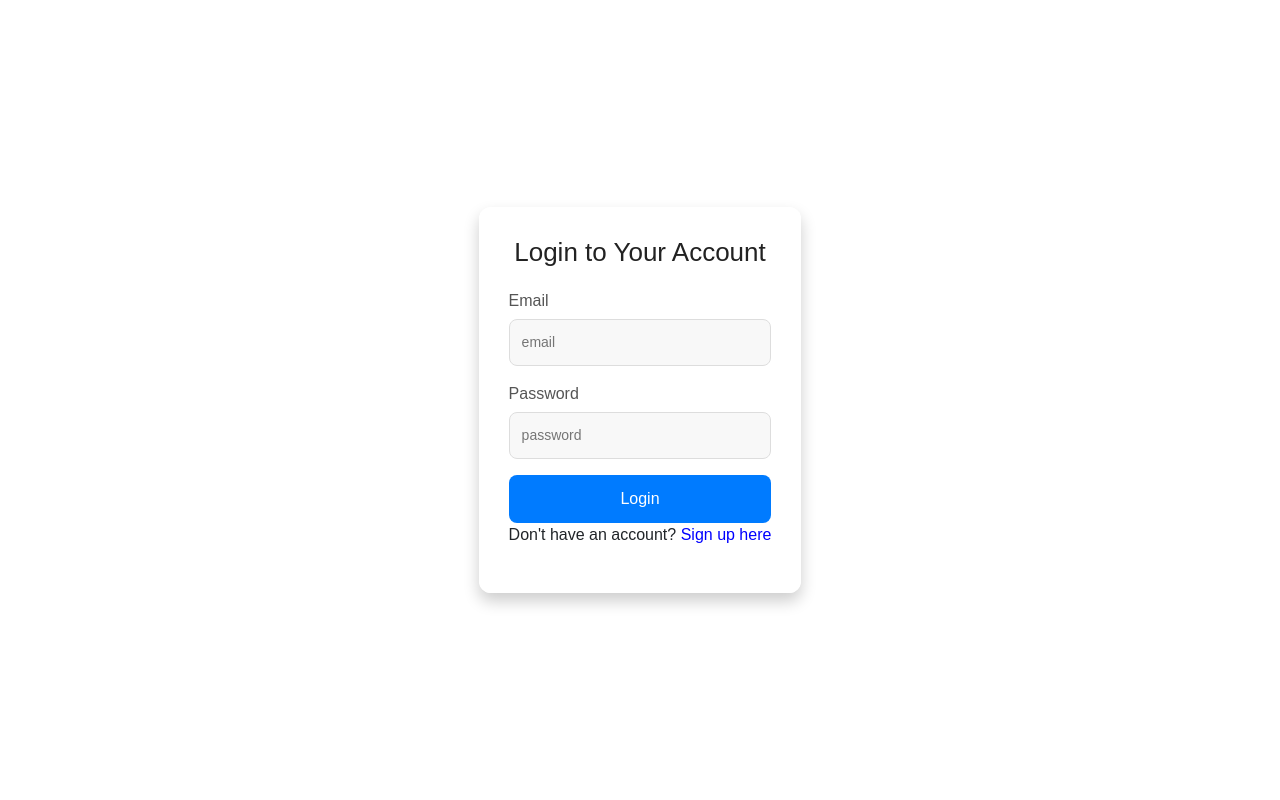
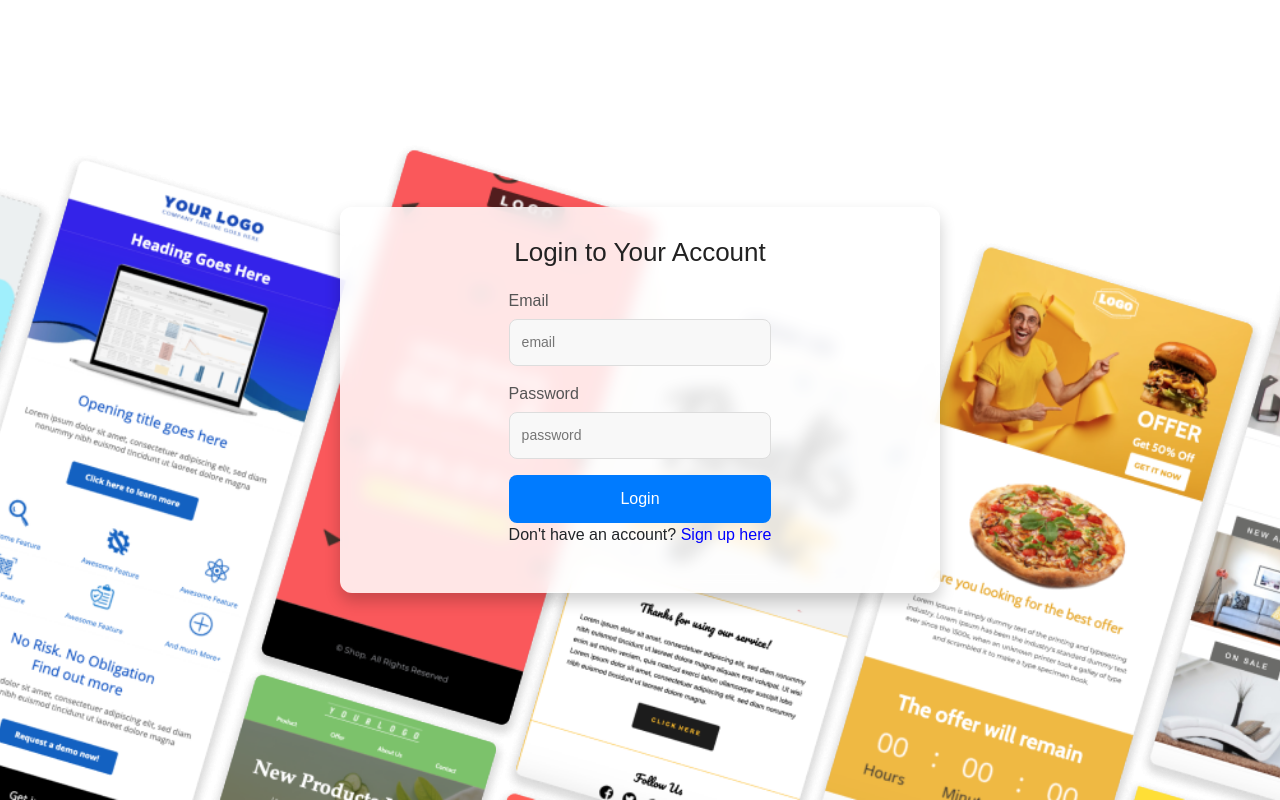
Before and after one commit to Salman1205/Email-template-generator-app, a React (Create React App) app: page /login in a window 1280 px wide. Built offline with nearby package versions, Linux system fonts and the light colour scheme.

Commit message:
UI improvements and added welcome message

```diff
--- a/src/Css/login.css
+++ b/src/Css/login.css
@@ -1,3 +1,4 @@
+/* Common styles for both login and signup pages */
 body {
     font-family: 'Roboto', sans-serif;
     margin: 0;
@@ -6,6 +7,10 @@ body {
     justify-content: center;
     align-items: center;
     height: 100vh;
+    background-image: url('../Media/bkg.png');
+    background-size: cover;
+    background-position: center;
+    background-repeat: no-repeat;
 }
 
 .fullScreen {
@@ -18,21 +23,21 @@ body {
     background-position: center;
     background-repeat: no-repeat;
     justify-content: center;
+    align-items: center;
 }
 
+/* Login page specific styles */
 .login-container {
-    background: rgba(255, 255, 255, 0.95);
+    background: rgba(255, 255, 255, 0.85); /* Match signup container's transparency */
     padding: 30px;
     border-radius: 12px;
     width: 100%;
     max-width: 600px;
-    /* height: 700px; */
     box-shadow: 0 8px 16px rgba(0, 0, 0, 0.2);
-    backdrop-filter: blur(8px);
+    backdrop-filter: blur(8px); /* Same as signup container */
     display: flex;
     flex-direction: column;
     align-items: center;
-    align-self: center;
     justify-self: center;
 }
 
--- a/src/Css/profile.css
+++ b/src/Css/profile.css
@@ -22,6 +22,14 @@
 
 .profile_page-sidebar.visible {
     left: 0;
+}
+
+.welcome-message {
+    font-size: 1.2rem;
+    font-weight: bold;
+    color: #333;
+    margin-top: 1rem;
+    margin-bottom: 2rem;
 }
 
 .profile_page-logo img {
--- a/src/Pages/Login.jsx
+++ b/src/Pages/Login.jsx
@@ -42,6 +42,7 @@ const Login = ({ loginCredentials, setLoginCredentials }) => {
     };
 
     return (
+        <div className="fullScreen">
             <div className="login-container">
                 <div className="login-form">
                     <h1>Login to Your Account</h1>
@@ -76,6 +77,7 @@ const Login = ({ loginCredentials, setLoginCredentials }) => {
                     >Sign up here</span></p>
                 </div>
             </div>
+        </div>
     );
 };
 
--- a/src/Pages/ProfilePage.jsx
+++ b/src/Pages/ProfilePage.jsx
@@ -1,8 +1,7 @@
-import React, { useState, useRef } from 'react';
+import React, { useState } from 'react';
 import { Helmet } from 'react-helmet';
 import "../Css/profile.css";
 import stayaLogo from "../Media/stayaLogo.png";
-import dummy from "../Media/dummy.png";
 import { useNavigate } from 'react-router-dom';
 import Editor from './Editor';
 import TemplateGeneration from './TemplateGeneration';
@@ -23,9 +22,7 @@ const ProfilePage = ({
     const [menuVisible, setMenuVisible] = useState(true);
 
     const getTemplates = async () => {
-
-        console.log(loginCredentials)
-
+        console.log(loginCredentials);
         try {
             const response = await fetch(`${process.env.REACT_APP_LOGIN_SIGNUP_URL}/templates/${loginCredentials.user_id}`, {
                 method: 'GET',
@@ -47,20 +44,7 @@ const ProfilePage = ({
             console.error('Error:', error);
             return null;
         }
-
     };
-
-    const extractHtml = (templateId) => {
-        const element = document.getElementById(templateId);
-        if (element) {
-          const htmlWithInlineStyles = element.innerHTML;
-          console.log(htmlWithInlineStyles);
-          return htmlWithInlineStyles;
-        } else {
-          console.error(`Element with ID ${templateId} not found.`);
-          return null;
-        }
-      }
 
     const toggleMenu = () => {
         setMenuVisible(!menuVisible);
@@ -85,6 +69,9 @@ const ProfilePage = ({
                 <div className="profile_page-logo">
                     <img src={stayaLogo} alt="Sendif Logo" />
                 </div>
+                <div className="welcome-message">
+                    Welcome, {loginCredentials.username}!
+                </div>
                 <button className="profile_page-new-design" onClick={() => navigate("/profile/template-generation")}>
                     <i className="fa-solid fa-pen-to-square"></i>New Design
                 </button>
@@ -98,6 +85,7 @@ const ProfilePage = ({
                     <li><a href="#"><i className="fa-brands fa-slack"></i>Brand Kit</a></li>
                 </ul>
             </div>
+            <div className={`profile_page-main-content ${menuVisible ? 'menu-visible' : ''}`}>
                 <Routes>
                     <Route
                         path=""
@@ -136,7 +124,7 @@ const ProfilePage = ({
                     />
                 </Routes>
                 <Outlet/>
-            {/* <TemplateGeneration loginCredentials={loginCredentials} menuVisible={menuVisible} setMenuVisible={setMenuVisible}/> */}
+            </div>
         </div>
     );
 };
--- a/src/Pages/Signup.jsx
+++ b/src/Pages/Signup.jsx
@@ -44,6 +44,7 @@ const Signup = ({ loginCredentials, setLoginCredentials }) => {
     };
 
     return (
+        <div className="fullScreen">
             <div className={`signup-container ${isFading ? 'fade-out' : ''}`}>
                 <div className="signup-form">
                     <h1>Create an Account</h1>
@@ -84,6 +85,7 @@ const Signup = ({ loginCredentials, setLoginCredentials }) => {
                     />
                 </div>
             </div>
+        </div>
     );
 };
 
```
Lines whose indentation alone changed are shown as unchanged.
